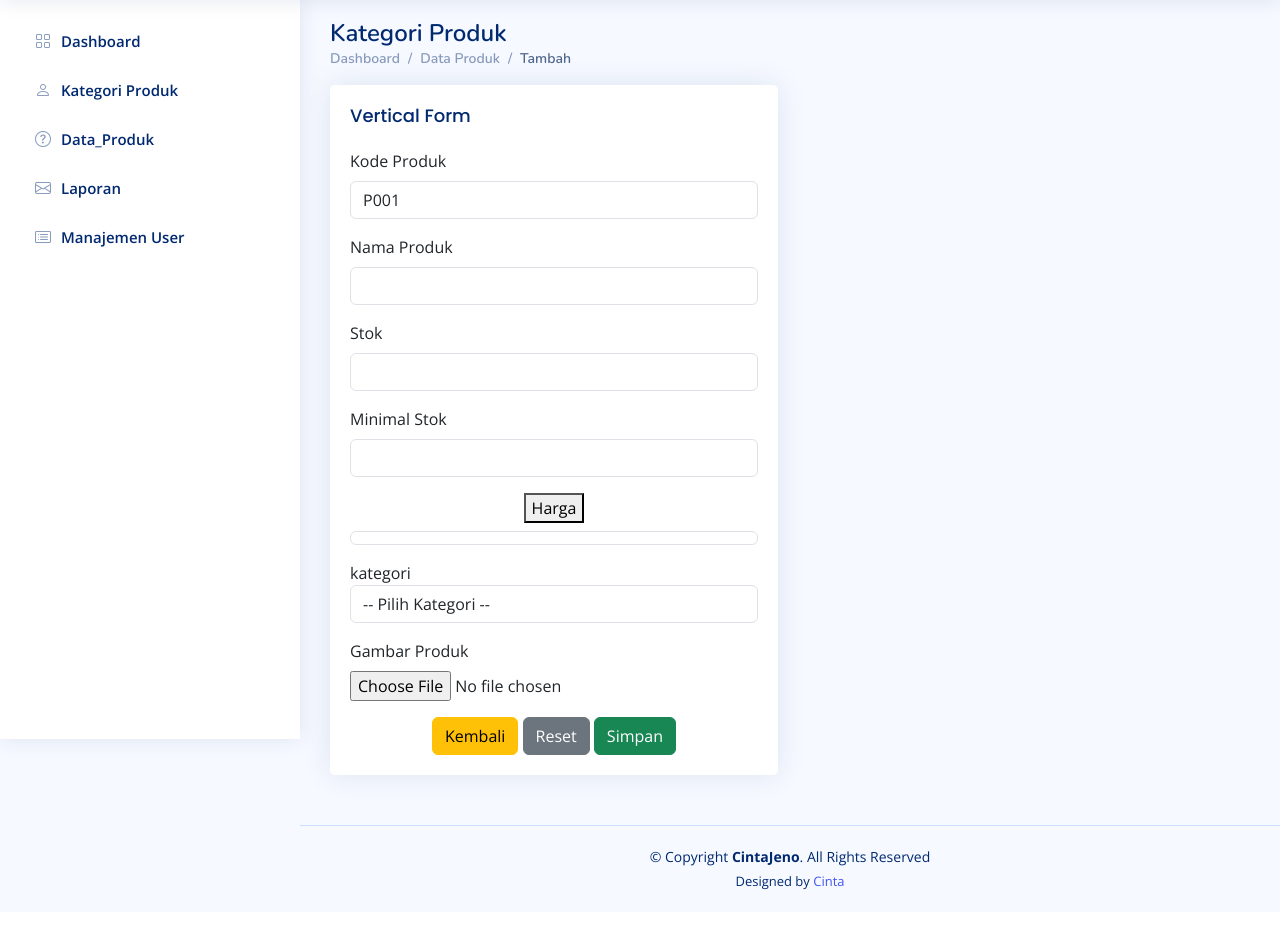
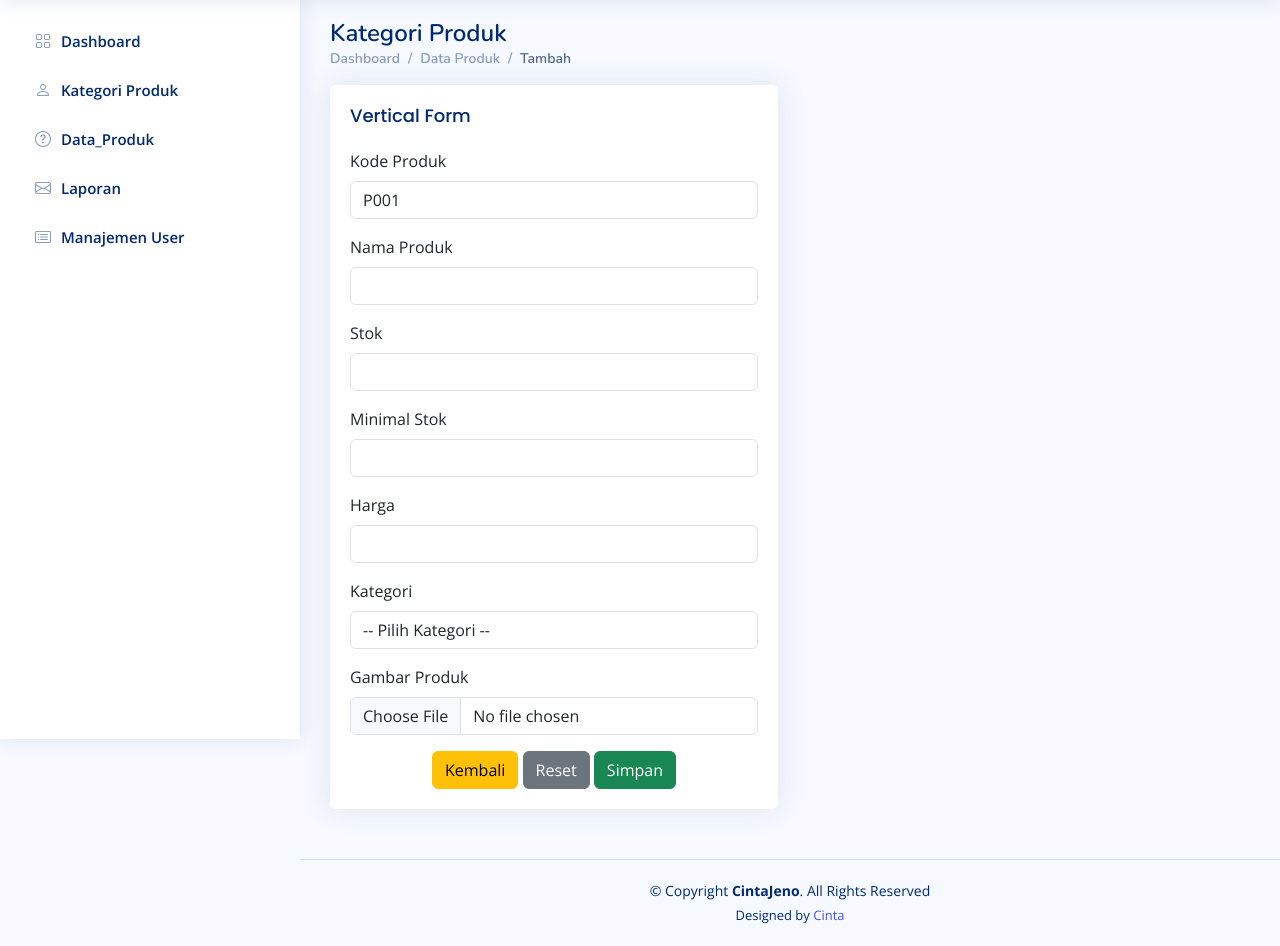
Before and after one commit to kembangcintapelangi/CintaJeno, a PHP site: page /t_produk.php in a window 1280 px wide. Shown: the part 61-1007 px from the top of the page. Before the commit the page ends 951 px from the top, so only its background shows below. Run offline with PHP 8.4, Linux system fonts and the light colour scheme; data that the repository does not hold is empty; some libraries are stand-ins or nearby versions.

Commit message:
refisi tugas 3

```diff
--- a/produk.php
+++ b/produk.php
@@ -199,6 +199,7 @@
                     <th scope="col">No</th>
                     <th scope="col">Kode Produk</th>
                     <th scope="col">Nama Produk</th>
+                    <th scope="col">Kategori</th>
                     <th scope="col">Stok</th>
                     <th scope="col">Harga</th>
                     <th scope="col">Gambar</th>
@@ -225,8 +226,7 @@
                             <td><?php echo $data['product_name']; ?></td>
                             <td><?php echo $data['category_name']; ?></td>
                             <td><?php echo $data['stock']; ?></td>
-                            <td>Rp <?php echo number_format($data['price'], 0,
-                            ',', '.'); ?></td>
+                            <td>Rp <?php echo number_format($data['price'], 0, ',', '.'); ?></td>
                             <td>
                                 <img src="produk_img/<?php echo $data
                                 ['gambar']; ?>" width="60">
--- a/t_produk.php
+++ b/t_produk.php
@@ -37,10 +37,7 @@ if (isset($_POST['simpan'])) {
         $imgnewfile = md5(time() . $imgfile) . "." . $extension;
         move_uploaded_file($tmp_file, $dir . $imgnewfile);
 
-        $query = mysqli_query($conn, "INSERT INTO products
-        (category_id, product_code, product_name, stock, min_stock, price, gambar)
-        VALUES
-        ('$id_kategori', '$kd_produk', '$nm_produk', '$stok', '$min_stok', '$harga', '$imgnewfile')");
+        $query = mysqli_query($conn, "INSERT INTO products (category_id, product_code, product_name, stock, min_stock, price, gambar) VALUES ('$id_kategori', '$kd_produk', '$nm_produk', '$stok', '$min_stok', '$harga', '$imgnewfile')");
 
         if ($query) {
             echo "<script>alert('Produk berhasil ditambahkan!');</script>";
@@ -59,7 +56,7 @@ if (isset($_POST['simpan'])) {
     <meta charset="utf-8">
     <meta content="width=device-width, initial-scale=1.0" name="viewport">
 
-    <title>Kategori Produk - CintaJeno</title>
+    <title>Data Produk - CintaJeno</title>
     <meta content="" name="description">
     <meta content="" name="keywords">
 
@@ -223,10 +220,10 @@ if (isset($_POST['simpan'])) {
                             <h5 class="card-title">Vertical Form</h5>
 
                             <!-- Vertical Form -->
-                            <form class="row g-3"method="post" enctype="multipart/form-data">
+                            <form class="row g-3" method="post" enctype="multipart/form-data">
                                 <div class="col-12">
                                     <label for="kd_produk" class="form-label">Kode Produk</label>
-                                    <input type="text" class="form-control" id="kd_produk" name="kd_produk" value="<?php echo $kd_produk; ?>" readonly>
+                                    <input type="text" class="form-control" id="kd_produk" name="kd_produk" value="<?php echo $kd_produk ?>" readonly>
                                 </div>
                                 <div class="col-12">
                                     <label for="nm_produk" class="form-label">Nama Produk</label>
@@ -240,12 +237,12 @@ if (isset($_POST['simpan'])) {
                                     <label for="min_stok" class="form-label">Minimal Stok</label>
                                     <input type="number" class="form-control" id="min_stok" name="min_stok" required>
                                 </div>
-                                <div class="text-center">
-                                    <button type="harga" class="form-label">Harga</label>
-                                    <button type="number" class="form-control" id="harga" name="harga" required>
+                                <div class="col-12">
+                                    <label type="harga" class="form-label">Harga</label>
+                                    <input type="number" class="form-control" id="harga" name="harga" required>
                                 </div>
-                                <div class="col-12'>
-                                    <label for="id_kategori" class="form-label">kategori</label>
+                                <div class="col-12">
+                                    <label for="id_kategori" class="form-label">Kategori</label>
                                     <select class="form-control" id="id_kategori" name="id_kategori" required>
                                         <option value="">-- Pilih Kategori --</option>
                                         <?php
@@ -259,7 +256,7 @@ if (isset($_POST['simpan'])) {
                                 </div>
                                 <div calss="col-12">
                                     <label for="gambar" class="form-label">Gambar Produk</label>
-                                    <input type="file" class="form=control" id="gambar" accept="image/*">
+                                    <input type="file" class="form-control" id="gambar" name="gambar" accept="image/*">
                                 </div>
                                 <div class="text-center">
                                     <button type="button" class="btn btn-warning"><a href="produk.php" style="color: black; text-decoration:none;">Kembali</a></button>
--- a/users.php
+++ b/users.php
@@ -169,7 +169,7 @@
       <h1>Manajemen User</h1>
       <nav>
         <ol class="breadcrumb">
-          <li class="breadcrumb-item"><a href="index.html">Dashboard</a></li>
+          <li class="breadcrumb-item"><a href="users.html">Dashboard</a></li>
           <li class="breadcrumb-item active">Manajemen Produk</li>
         </ol>
       </nav>
```
Also changed, not shown: e_produk.php (+10 -22 lines), produk_img/0e64f17c2de7e19cb0e8025682a42791.jpg (added), produk_img/21bfe77c7917a65ae88562b75f9fdd6f.jpg (added), produk_img/4ae810a2ac15fc2b21cc3cce2be3b6c6.jpg (added), produk_img/5c61fd63225bf883123f98d3faa0f758.jpg (added), produk_img/7ea14a81345f516f76f6025dfb62f4d6.jpg (added), produk_img/8a6e0e68f1aa38df795eeca0f2b19c16.jpg (added), produk_img/937b8e926bee2b503b346eff0396a062.jpg (added), produk_img/93ec6d7c2c705b535ff39a0fa697576a.jpg (added), produk_img/a65619322f91f8adb2b73cae4879f662.jpg (added), produk_img/ba267a93c9422d60ed1f64de27f66b6a.jpg (added), produk_img/d784244cbd47fb5f858a6ca20dac215f.jpg (added), produk_img/feea99c1e66ed86d5997083da2bbd9e6.jpg (added), 1 other file.
